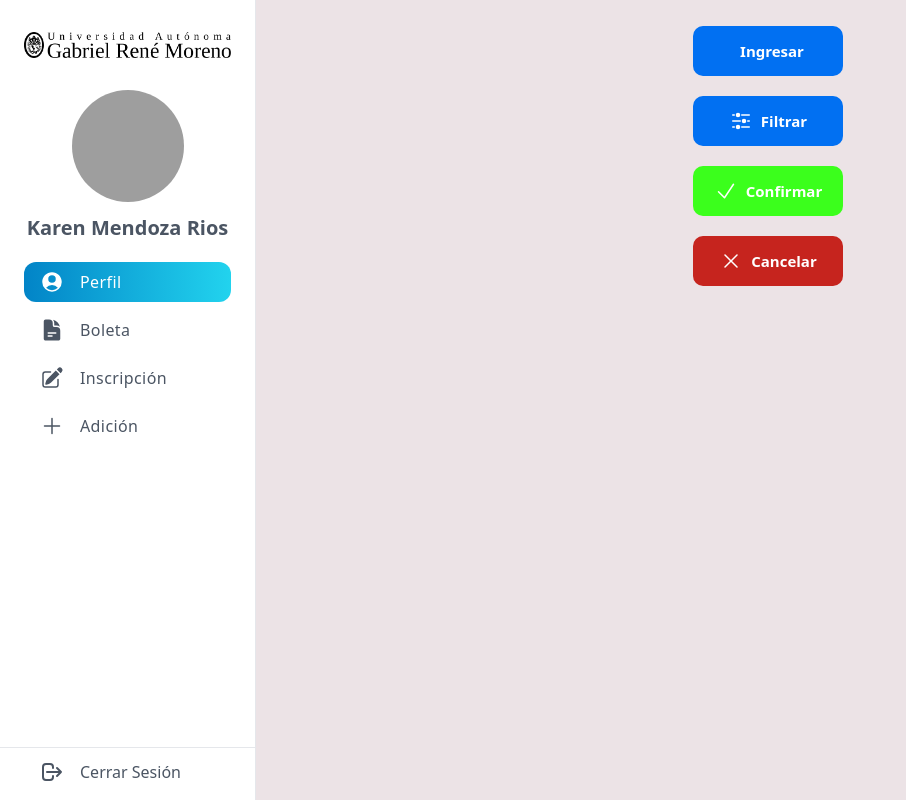
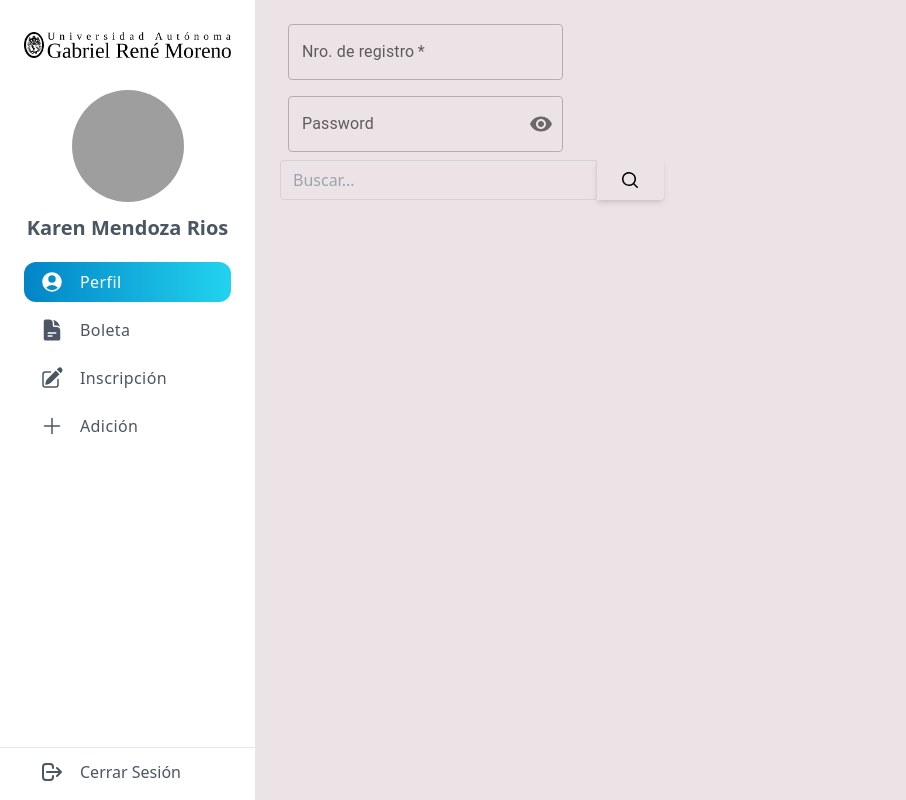
Before and after one commit to nahuelXZV/IHC-Inscripciones, a Next.js app: page / in a window 1280 px wide. Shown: the whole page, without its empty margins (0-906 px from the left). Built offline with nearby package versions, Linux system fonts and the light colour scheme; grey boxes are pictures that could not be loaded.

Commit message:
componente input

```diff
--- /dev/null
+++ b/components/input.js
@@ -0,0 +1,102 @@
+import * as React from 'react';
+import Box from '@mui/material/Box';
+import TextField from '@mui/material/TextField';
+
+
+import IconButton from '@mui/material/IconButton';
+import FilledInput from '@mui/material/FilledInput';
+import OutlinedInput from '@mui/material/OutlinedInput';
+import InputLabel from '@mui/material/InputLabel';
+import InputAdornment from '@mui/material/InputAdornment';
+import FormHelperText from '@mui/material/FormHelperText';
+import FormControl from '@mui/material/FormControl';
+import Visibility from '@mui/icons-material/Visibility';
+import VisibilityOff from '@mui/icons-material/VisibilityOff';
+
+function Input(props) {
+    var { tipo } = props;
+    const [showPassword, setShowPassword] = React.useState(false);
+
+    const handleClickShowPassword = () => setShowPassword((show) => !show);
+
+    const handleMouseDownPassword = (event) => {
+        event.preventDefault();
+    };
+    if (tipo == 'registro') {
+        return (
+            <Box
+                component="form"
+                sx={{
+                    '& .MuiTextField-root': { m: 1, width: '30ch' },
+                }}
+                noValidate
+                autoComplete="off"
+            >
+                <div>
+                    <TextField
+                        required
+                        id="outlined-required"
+                        label="Nro. de registro"
+                        defaultValue=""
+                    />
+                </div>
+            </Box>
+        );
+    } else if (tipo == 'password') {
+        return (
+            <FormControl sx={{ m: 1, width: '30ch' }} variant="outlined">
+                <InputLabel htmlFor="outlined-adornment-password">Password</InputLabel>
+                <OutlinedInput
+                    id="outlined-adornment-password"
+                    type={showPassword ? 'text' : 'password'}
+                    endAdornment={
+                        <InputAdornment position="end">
+                            <IconButton
+                                aria-label="toggle password visibility"
+                                onClick={handleClickShowPassword}
+                                onMouseDown={handleMouseDownPassword}
+                                edge="end"
+                            >
+                                {showPassword ? <VisibilityOff /> : <Visibility />}
+                            </IconButton>
+                        </InputAdornment>
+                    }
+                    label="Password"
+                />
+            </FormControl>
+        );
+    } else if (tipo == 'buscador') {
+        return (
+            <div class="mb-3 xl:w-96">
+                <div class="relative mb-4 flex w-full flex-wrap items-stretch">
+                    <input
+                        type="search"
+                        class="relative m-0 -mr-px block w-[1%] min-w-0 flex-auto rounded-l border border-solid border-neutral-300 bg-transparent bg-clip-padding px-3 py-1.5 text-base font-normal text-neutral-700 outline-none transition duration-300 ease-in-out focus:border-primary focus:text-neutral-700 focus:shadow-te-primary focus:outline-none dark:text-neutral-200 dark:placeholder:text-gray"
+                        placeholder="Buscar..."
+                        aria-label="Search"
+                        aria-describedby="button-addon1"
+                    />
+                    <button
+                        class="relative z-[2] flex items-center rounded-r bg-primary px-6 py-2.5 text-xs font-medium uppercase leading-tight text-white shadow-md transition duration-150 ease-in-out hover:bg-primary-700 hover:shadow-lg focus:bg-primary-700 focus:shadow-lg focus:outline-none focus:ring-0 active:bg-primary-800 active:shadow-lg"
+                        type="button"
+                        id="button-addon1"
+                        data-te-ripple-init
+                        data-te-ripple-color="light">
+                        <svg
+                            xmlns="http://www.w3.org/2000/svg"
+                            viewBox="0 0 20 20"
+                            fill="bg-black"
+                            class="h-5 w-5">
+                            <path
+                                fill-rule="evenodd"
+                                d="M9 3.5a5.5 5.5 0 100 11 5.5 5.5 0 000-11zM2 9a7 7 0 1112.452 4.391l3.328 3.329a.75.75 0 11-1.06 1.06l-3.329-3.328A7 7 0 012 9z"
+                                clip-rule="evenodd" />
+                        </svg>
+                    </button>
+                </div>
+            </div>
+        );
+    }
+}
+
+export default Input;
--- a/components/layout.js
+++ b/components/layout.js
@@ -1,6 +1,7 @@
 import Aside from "./aside";
 import Head from "next/head";
 import Boton from "./boton";
+import Input from "./input";
 
 export default function Layout({ children, title }) {
     return (
@@ -19,12 +20,9 @@
                 </div>
                 <main className="basis-[80%] px-6 py-4 xl:basis[80%] lg:basis[85%] 2xl:basis[85%]">
                     {children}
-                    <div className="flex flex-col justify-center items-center">
-                          <Boton tipo = 'Ingresar' ancho='150px' alto='50px' letra='15px'/>
-                          <Boton tipo = 'Filtrar' ancho='150px' alto='50px' letra='15px'/>
-                          <Boton tipo = 'Confirmar' ancho='150px' alto='50px' letra='15px'/>
-                          <Boton tipo = 'Cancelar' ancho='150px' alto='50px' letra='15px'/>
-                    </div>
+                    <Input tipo='registro' />
+                    <Input tipo='password' />
+                    <Input tipo='buscador' />
                 </main>
             </div>
         </>
```
Also changed, not shown: components/boton.js (+14 -14 lines).
